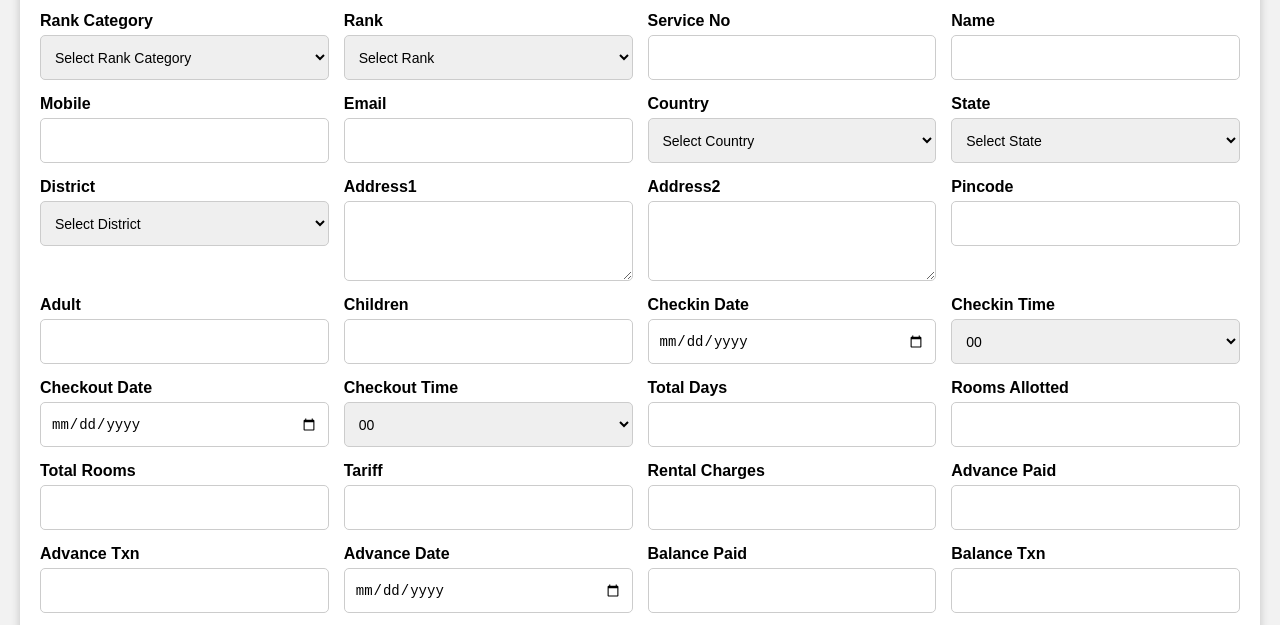
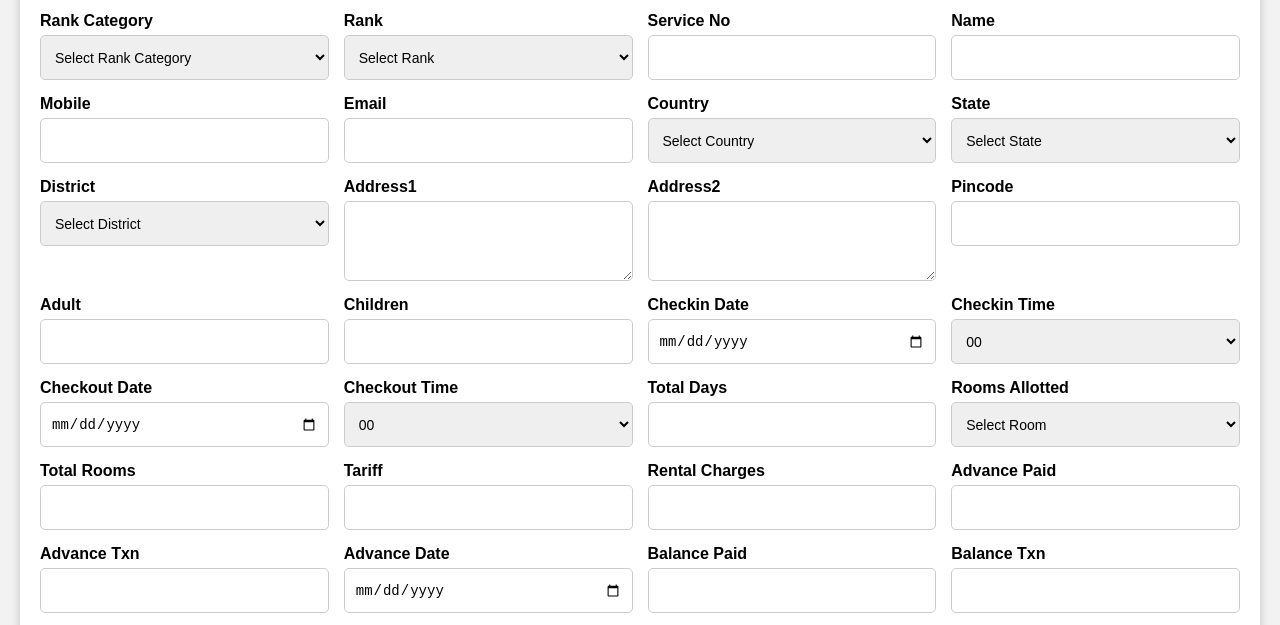
Before and after one commit to mrsanthakumar/jawan_Rool_Existss, a plain HTML site: page index.html in a window 1280 px wide. Shown: the part 159-784 px from the top of the page. Drawn offline with Linux system fonts and the light colour scheme; no server answers.

```diff
--- a/index.html
+++ b/index.html
@@ -347,8 +347,17 @@
         </div>
 
         <div class="form-group">
-          <label>Rooms Allotted</label>
-          <input type="text" id="rooms_allotted" required />
+  <label>Rooms Allotted</label>
+
+  <select id="rooms_allotted" required>
+    <option value="">Select Room</option>
+    <option value="SU-1">SU-1</option>
+    <option value="SU-2">SU-2</option>
+    <option value="Fr-21">Fr-21</option>
+    <option value="Fr-22">Fr-22</option>
+    <option value="Fr-23">Fr-23</option>
+    <option value="Fr-24">Fr-24</option>
+  </select>
         </div>
 
         <div class="form-group">
```
